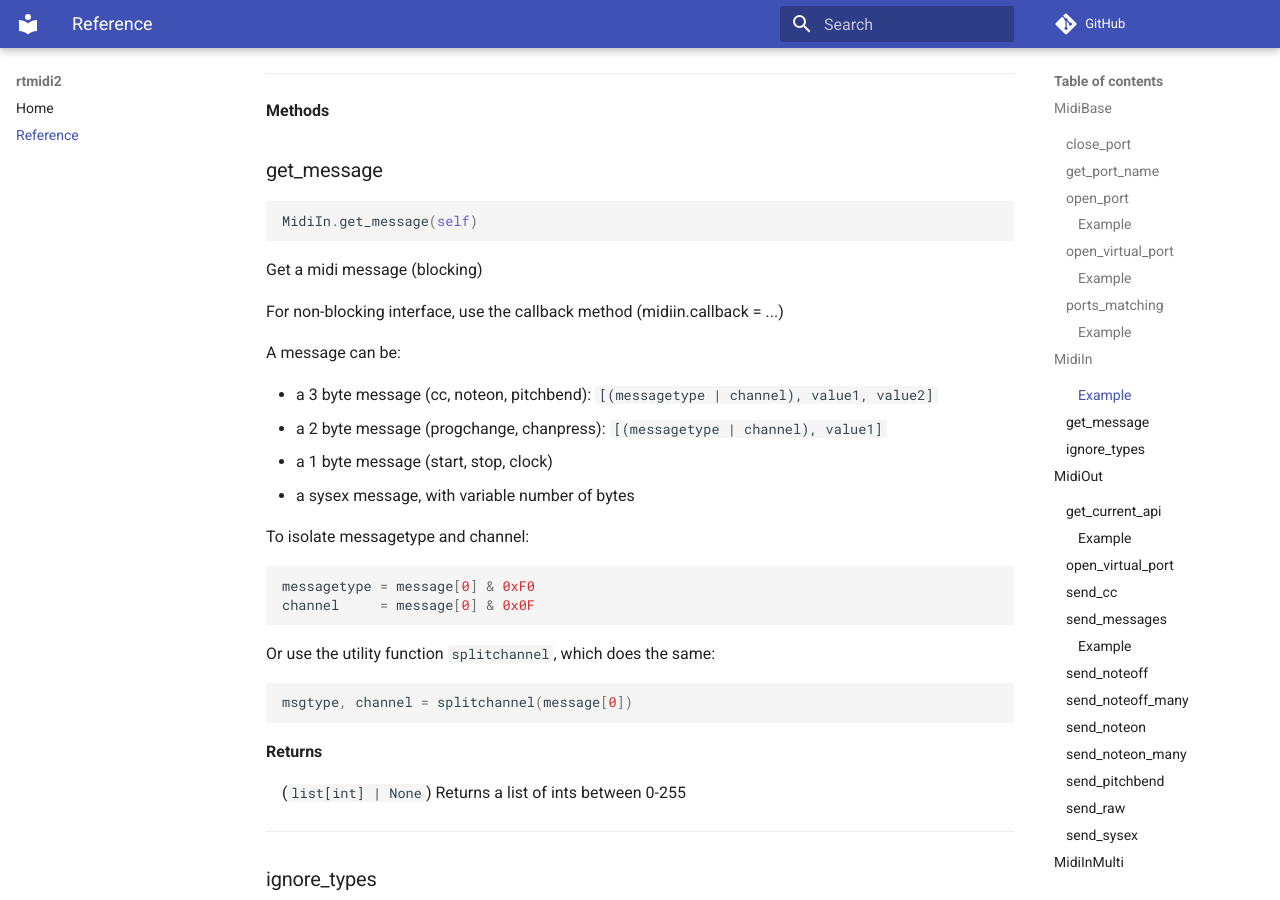
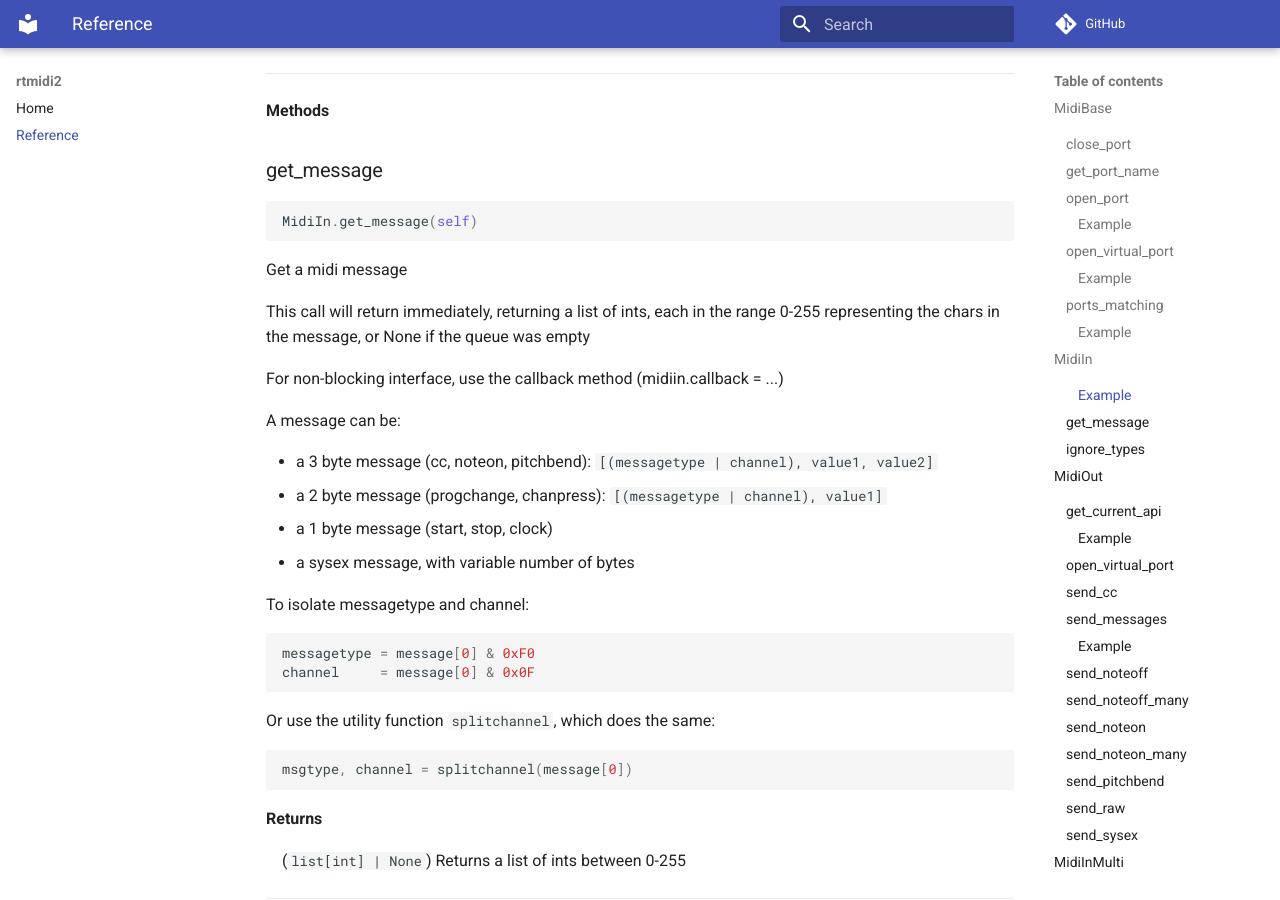
Before and after one commit to gesellkammer/rtmidi2, an MkDocs documentation site: the page built from docs/reference.md, in a window 1280 px wide and 900 px high, scrolled down 3644 px. Built offline with MkDocs 1.6.1 and Material for MkDocs 9.7.7, drawn with Linux system fonts in a browser that asks for light colours; comment, search, counter and statistics services are not loaded.

Commit message:
update docs

````diff
--- a/docs/reference.md
+++ b/docs/reference.md
@@ -253,8 +253,12 @@ MidiIn.get_message(self)
 ```
 
 
-Get a midi message (blocking)
+Get a midi message
 
+
+This call will return immediately, returning a list of ints, each
+in the range 0-255 representing the chars in the message, or None
+if the queue was empty
 
 For non-blocking interface, use the callback method (midiin.callback = ...)
 
````
